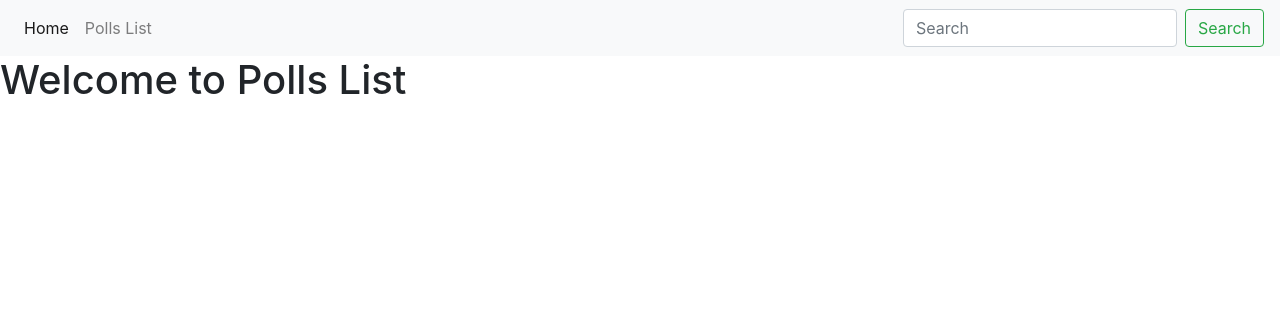
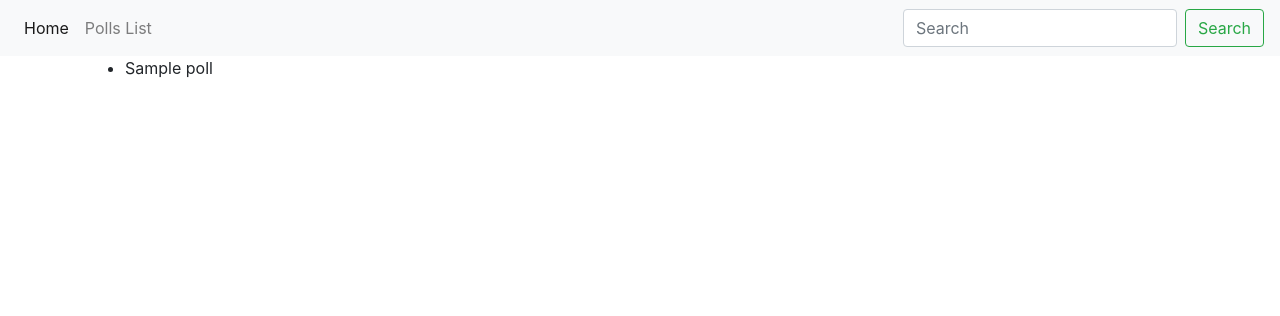
Before and after one commit to RobertNeuzil/polldjangofull, a Django app: template polls/templates/polls/pollslist.html in a window 1280 px wide. Shown: the top 316 px of the page. Run offline with Django 3.2, Linux system fonts and the light colour scheme; the template is opened without the code that fills it: most values are stand-ins (such as "Sample title", 1, 10 or a date in 2020); some libraries are stand-ins or nearby versions.

Commit message:
added poll with models foreign key relationship

```diff
--- a/polls/admin.py
+++ b/polls/admin.py
@@ -1,4 +1,6 @@
 from django.contrib import admin
-from .models import Poll
+from .models import Poll, Choice
 
+
+admin.site.register(Choice)
 admin.site.register(Poll)
--- a/polls/templates/polls/pollslist.html
+++ b/polls/templates/polls/pollslist.html
@@ -3,5 +3,11 @@
 
 
 {% block content %}
-<h1> Welcome to Polls List </h1>
+<div class="container">
+	<ul>
+	{% for poll in polls  %}
+	<li> {{ poll }} </li>
+	{% endfor %}
+	</ul>
+</div>
 {% endblock %}
```
Also changed, not shown: polls/models.py (+8 -0 lines), polls/views.py (+9 -3 lines), db.sqlite3, polls/migrations/0002_choice.py (added).
